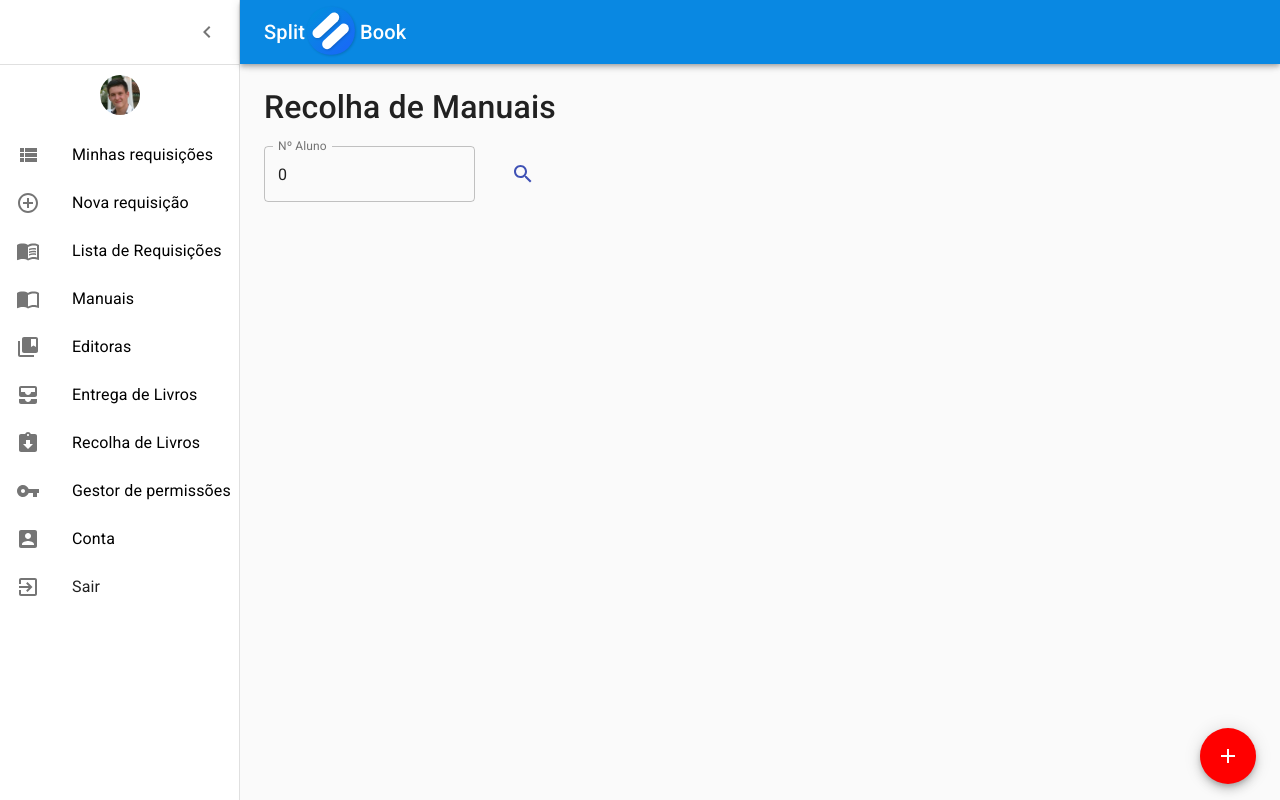
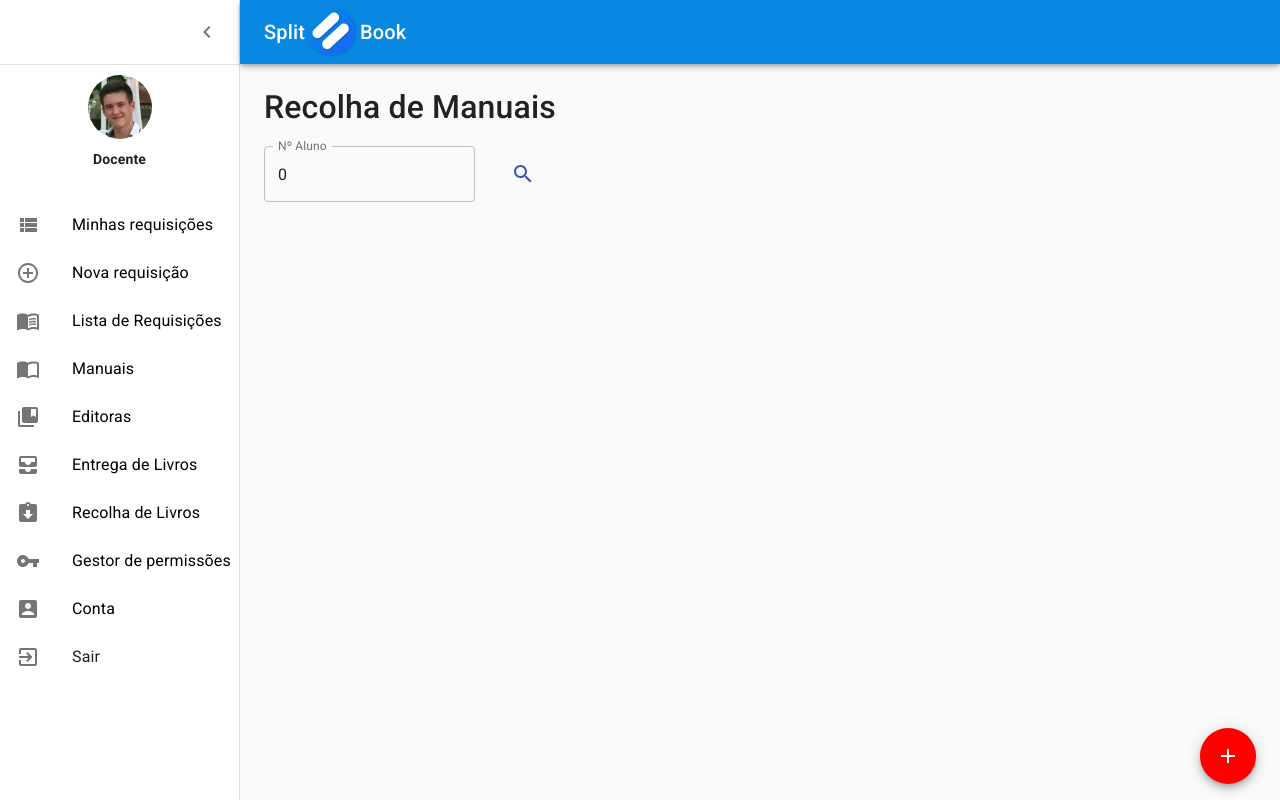
Before and after one commit to SplitBook/splitbook-frontend, a React (Create React App) app: page /app/books/return in a window 1280 px wide. Both pictures are taken after a click on the button 36 px from the left and 32 px from the top of the page. Built offline with nearby package versions, Linux system fonts and the light colour scheme; the HTML template or start-up script is replaced by a standard one.

Commit message:
Imagem expande ao expandir o menu

```diff
--- a/src/pages/Layout/Layout.js
+++ b/src/pages/Layout/Layout.js
@@ -92,14 +92,18 @@ const useStyles = makeStyles((theme) => ({
     marginTop:10,
     borderRadius:100,
   },
+  large: {
+    width: theme.spacing(8),
+    height: theme.spacing(8),
+    marginTop:10,
+    borderRadius:100,
+  },
 }));
 
 export default function MiniDrawer({history}) {
   const classes = useStyles();
   const theme = useTheme();
   const [open, setOpen] = React.useState(false);
-  //const [auth, setAuth] = React.useState(true);
-  //const [anchorEl, setAnchorEl] = React.useState(null);
 
   const handleDrawerOpen = () => {
     setOpen(true);
@@ -111,7 +115,6 @@ export default function MiniDrawer({history}) {
 
 
   const [name,setname] = React.useState('rafael.jpg');
-
   const [visible,setvisible] = React.useState(true);
 
   try{
@@ -173,12 +176,27 @@ export default function MiniDrawer({history}) {
         <Divider />
         <center>
         {
-          name!=='none' &&
+          name!=='none' && !open &&
           <Avatar alt='User' src={userimage} className={classes.medium} />
         }
         {
-          name==='none' &&
+          name==='none' && !open &&
           <Gravatar email="rafael@gmail.com" className={classes.medium} />
+        }
+        {
+
+          name!=='none' && open &&
+          <>
+          <Avatar alt='User' src={userimage} className={classes.large} />
+          <p><b>Docente</b></p>
+          </>
+        }
+        {
+          name==='none' && open &&
+          <>
+          <Gravatar email="rafael@gmail.com" className={classes.large} />
+          <p><b>Docente</b></p>
+          </>
         }
 
         </center>
```
